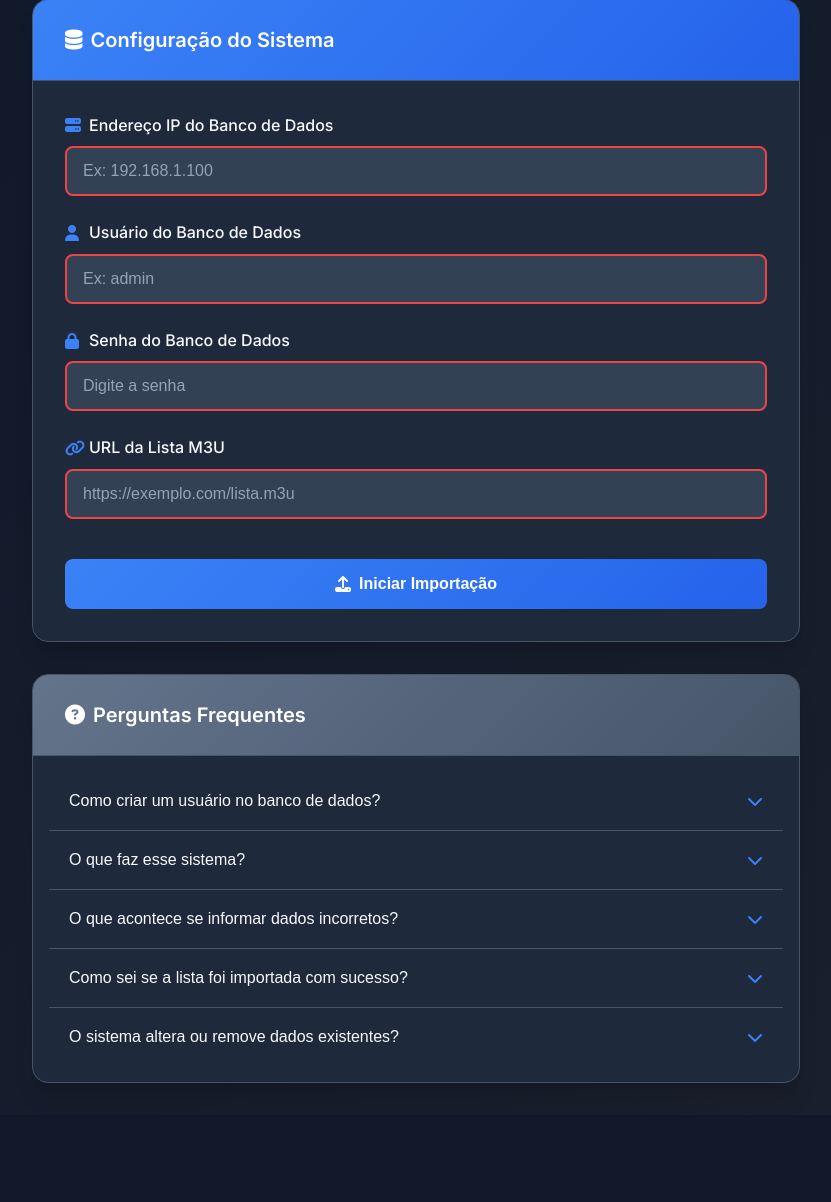
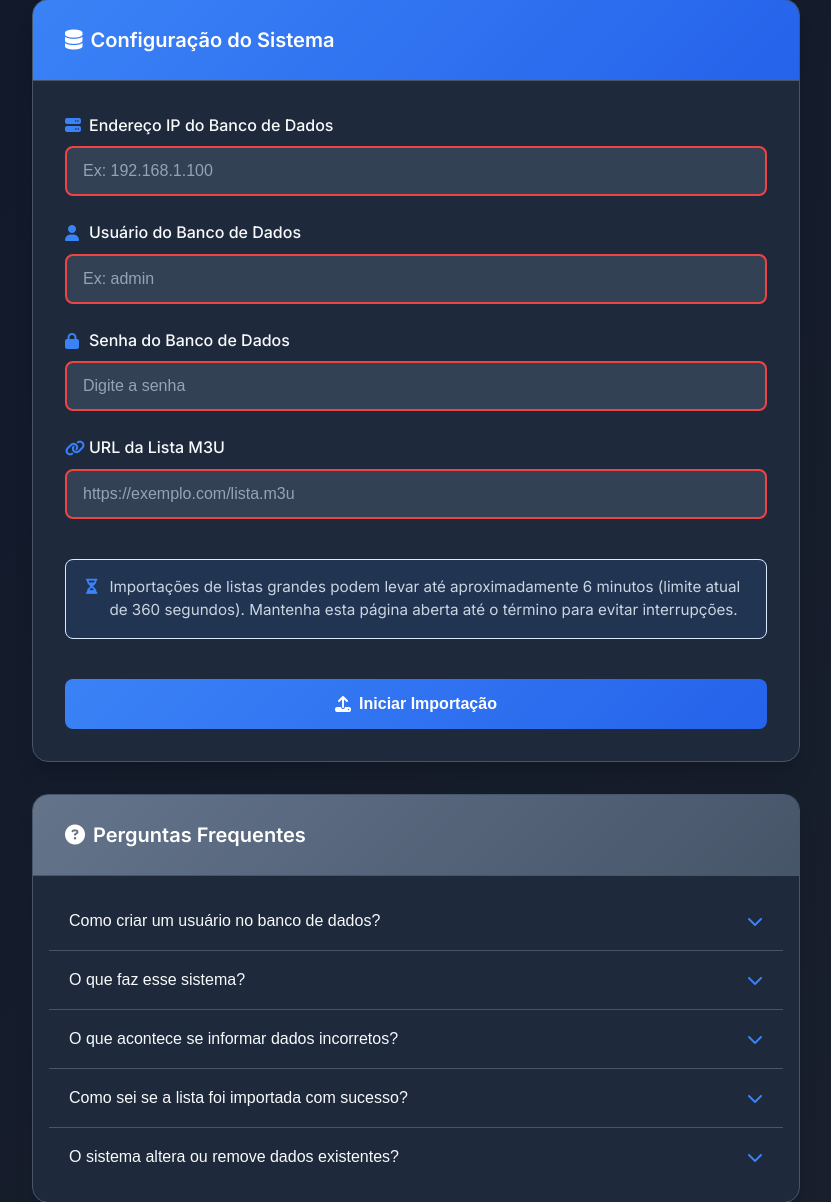
Before and after one commit to cduarte/importadordecanais, a PHP site: page /form_import_canais.php in a window 1280 px wide. Shown: the part 219-1421 px from the top of the page, without its empty margins (224-1055 px from the left). Before the commit the page ends 1302 px from the top, so only its background shows below. Run offline with PHP 8.4, Linux system fonts and the light colour scheme.

Commit message:
Increase curl timeout and add configurability

```diff
--- a/cliente/form_import_canais.php
+++ b/cliente/form_import_canais.php
@@ -8,6 +8,20 @@ ini_set('post_max_size','25M');
 $actionUrl = 'http://45.67.136.10/~joaopedro/process_canais.php'; // idealmente https://
 
 $response = null;
+
+$defaultTimeout = 360;
+$timeoutEnv = getenv('IMPORTADOR_CURL_TIMEOUT');
+$timeout = filter_var($timeoutEnv, FILTER_VALIDATE_INT, [
+    'options' => ['min_range' => 1],
+]) ?: $defaultTimeout;
+
+$defaultConnectTimeout = 30;
+$connectTimeoutEnv = getenv('IMPORTADOR_CURL_CONNECT_TIMEOUT');
+$connectTimeout = filter_var($connectTimeoutEnv, FILTER_VALIDATE_INT, [
+    'options' => ['min_range' => 0],
+]) ?: $defaultConnectTimeout;
+
+$maxWaitMinutes = max(1, (int) ceil($timeout / 60));
 
 // manter valores preenchidos após submit
 $host = $_POST['host'] ?? '';
@@ -33,8 +47,8 @@ if ($_SERVER['REQUEST_METHOD'] === 'POST') {
         curl_setopt($ch, CURLOPT_POST, true);
         curl_setopt($ch, CURLOPT_POSTFIELDS, $postData);
         curl_setopt($ch, CURLOPT_RETURNTRANSFER, true);
-        curl_setopt($ch, CURLOPT_CONNECTTIMEOUT, 10);
-        curl_setopt($ch, CURLOPT_TIMEOUT, 120);
+        curl_setopt($ch, CURLOPT_CONNECTTIMEOUT, $connectTimeout);
+        curl_setopt($ch, CURLOPT_TIMEOUT, $timeout);
 
         if (stripos($actionUrl, 'https://') === 0) {
             curl_setopt($ch, CURLOPT_SSL_VERIFYPEER, true);
@@ -166,6 +180,25 @@ if ($_SERVER['REQUEST_METHOD'] === 'POST') {
         .form-grid {
             display: grid;
             gap: 1.5rem;
+        }
+
+        .timeout-hint {
+            display: flex;
+            align-items: flex-start;
+            gap: 0.75rem;
+            margin: 1rem 0 0;
+            padding: 1rem 1.25rem;
+            background: rgba(59, 130, 246, 0.12);
+            border: 1px solid var(--primary-light);
+            border-radius: var(--radius-md);
+            color: var(--text-secondary);
+            font-size: 0.95rem;
+            line-height: 1.5;
+        }
+
+        .timeout-hint i {
+            color: var(--primary-color);
+            margin-top: 0.2rem;
         }
 
         .form-group {
@@ -640,6 +673,15 @@ if ($_SERVER['REQUEST_METHOD'] === 'POST') {
                                placeholder="https://exemplo.com/lista.m3u">
                     </div>
 
+                    <div class="timeout-hint">
+                        <i class="fas fa-hourglass-half"></i>
+                        <span>
+                            Importações de listas grandes podem levar até aproximadamente <?= $maxWaitMinutes ?>
+                            <?= $maxWaitMinutes === 1 ? 'minuto' : 'minutos' ?> (limite atual de <?= $timeout ?> segundos).
+                            Mantenha esta página aberta até o término para evitar interrupções.
+                        </span>
+                    </div>
+
                     <button type="submit" class="submit-btn" id="submitBtn">
                         <i class="fas fa-upload"></i>
                         Iniciar Importação
```
